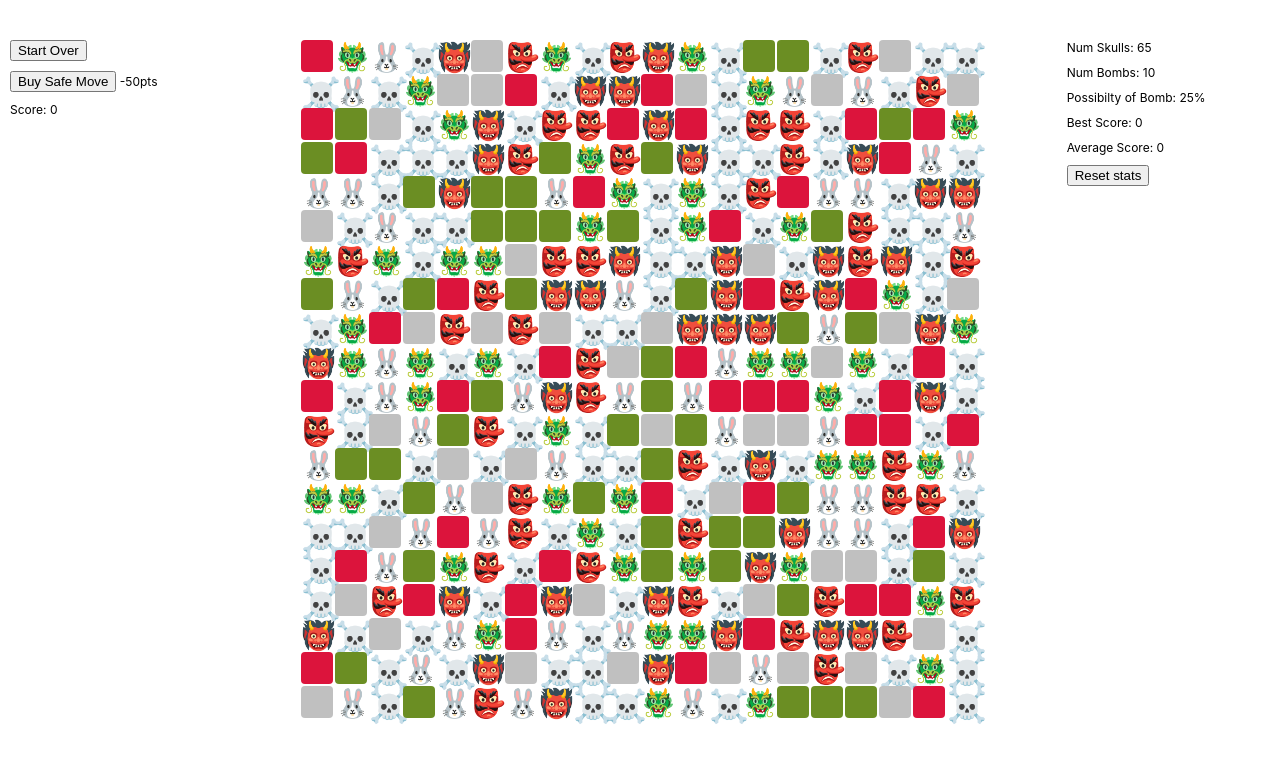
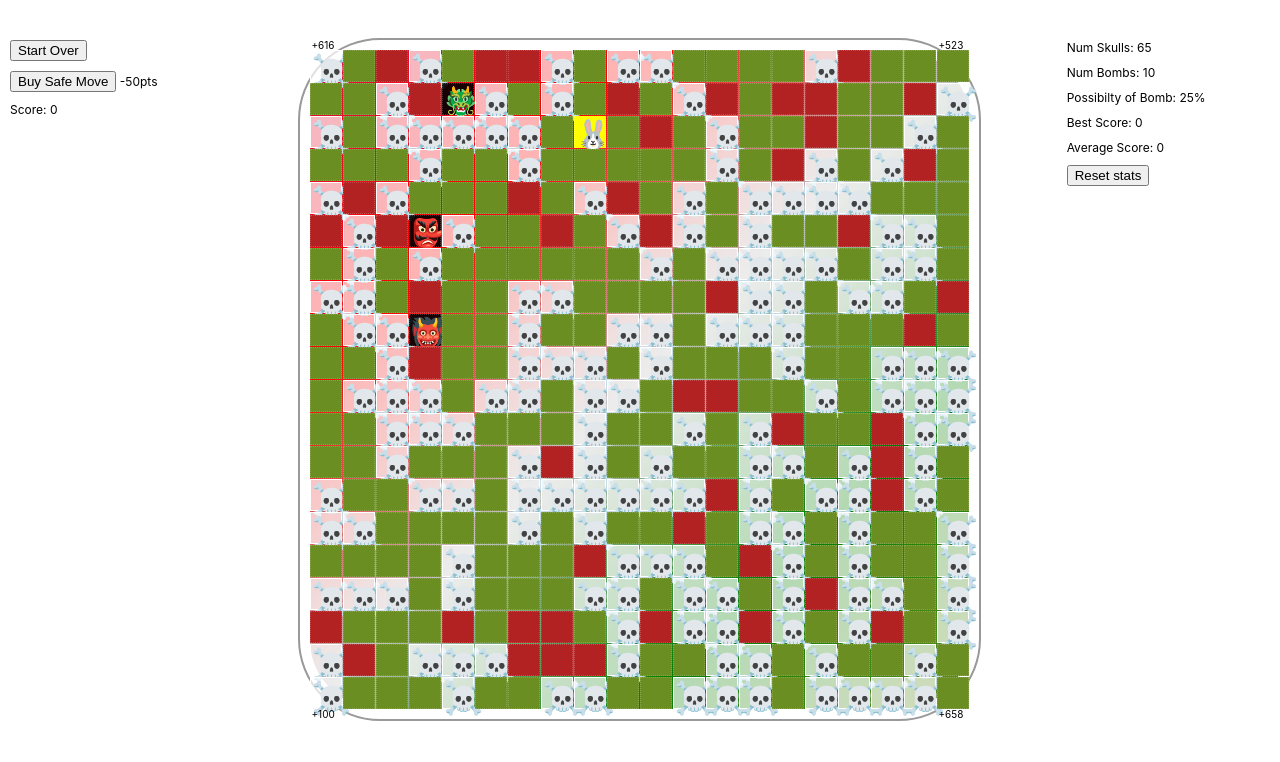
Before and after one commit to mcull/boomandblock, a React (Create React App) app: page / in a window 1280 px wide. Shown: the top 762 px of the page. Built offline with nearby package versions, Linux system fonts and the light colour scheme.

Commit message:
some formatting, and track preserving

```diff
--- a/src/App.css
+++ b/src/App.css
@@ -2,11 +2,16 @@
   display: grid;
   grid-template-columns: minmax(150px, 1fr) 4fr minmax(150px, 1fr);
   margin-top: 5vh;
+
 }
 
 .board{
+  border: 10px white solid;
+  outline: 2px #999999 solid;
+  border-radius: 10vh;
   display: grid;
-  grid-gap: 2px;
+  background-image: linear-gradient(to bottom right, CRIMSON, red, SILVER, green, OLIVEDRAB);
+  grid-gap: 1px;
   //width: 80vh;
   margin: 0 auto;
   grid-template-columns: repeat(20, 4vh);
@@ -28,9 +33,9 @@
 
 
 .cell {
-  border-radius: .5vh;
+  position: relative;
   font-size: 3.5vh;
-  border: none;
+  border: 1px dotted rgba(255,255,255,.2);
 }
 
 .key {
@@ -52,25 +57,35 @@
 }
 
 .beenThere {
-  background-color: SILVER;
+  background-color: rgba(49, 79, 79,.7);
 }
 
 .open {
   background-color: OLIVEDRAB;
 }
 .blocked {
-  background-color: CRIMSON;
+  background-color: FIREBRICK;
 }
 
+.lastMove {
+  background-color: yellow;
+}
 .potentialBoom,
 .actualBoom {
   font-size: 4vh;
-  border: none;
+  background-color: rgba(255,255,255,.7);
+  border: 1px solid white;
 }
 
 .potentialBoom::before,
 .actualBoom::before {
   content: '☠️';
+}
+
+.monster,
+.monster2,
+.monster3 {
+    background-color: rgba(0,0,0,.9);
 }
 
 .monster::before {
@@ -84,7 +99,38 @@
   content: '👹';
 }
 
-
 .lastMove::before {
     content: '🐰'
 }
+
+.bonusScore {
+  font-size: 10px;
+  position: absolute;
+  font-weight: normal;
+}
+
+.neighbor {
+  cursor: pointer;
+}
+
+.c0-19 .bonusScore {
+  //background-color: rgba(255,255,255,.4);
+  top: -12px;
+  //right: -15px;
+  //transform: rotate(45deg);
+}
+
+.c19-0 .bonusScore {
+  bottom: -12px;
+  //left: -15px;
+  //transform: rotate(45deg);
+}
+
+.c0-0 .bonusScore {
+  top: -12px;
+  //left: -20px;
+  //transform: rotate(-45deg);
+}
+.c19-19 .bonusScore {
+ bottom: -12px;
+}
--- a/src/App.js
+++ b/src/App.js
@@ -13,18 +13,55 @@ const states = ['beenThere',
                ]
 const boardSize = 20;
 
-const randomState = () => {
-  return states[Math.floor(Math.random() * states.length)];
+const shuffle = (array) => {
+  array.sort(() => Math.random() - 0.5);
+  return array;
 }
 
-const getRandomBoard = () => {
+const update = (board, row, col) => {
+  for (let i = 0; i < board.length; i++) {
+    for (let j = 0; j < board[i].length; j++) {
+      const state = board[i][j].state;
+      if (i === row && j === col) {
+        board[i][j].state = 'lastMove';
+      } else if (state === 'lastMove') {
+        board[i][j].state = 'beenThere';
+      }
+    }
+  }
+  return board;
+}
+
+const getRandomCell = () => {
+  return  [Math.floor(Math.random()*boardSize),
+           Math.floor(Math.random()*boardSize)];
+}
+
+const init = (firstMove) => {
   let board = [];
   for (let i = 0; i < boardSize; i++) {
     board[i] = [];
     for (let j = 0; j < boardSize; j++) {
-      board[i][j] = { state: randomState() }
+      board[i][j] = {state: 'open' };
+      const edges = [0,boardSize-1];
+      if (edges.includes(i) && edges.includes(j)) {
+        board[i][j]['score'] = '+' + Math.floor(Math.random()*1000);
+      }
+      if (Math.random()*100 < 40) {
+        const boomType = Math.random()*100 < 50 ? 'actual' : 'potential';
+          board[i][j].state = `${boomType}Boom`;
+      } else if (Math.random()*100 < 20) {
+          board[i][j].state = 'blocked';
+      }
     }
   }
+  let [row,col] = firstMove;
+  board[row][col].state = 'lastMove';
+  const [row1,row2,row3] = shuffle([...Array(10).keys()].filter((n) => n != row)).slice(0,3);
+  const [col1,col2,col3] = shuffle([...Array(10).keys()].filter((n) => n != col)).slice(0,3);
+  board[row1][col1].state = 'monster';
+  board[row2][col3].state = 'monster2';
+  board[row3][col3].state = 'monster3';
   return board;
 }
 
@@ -45,28 +82,27 @@ const renderKey = () => {
   )
 }
 
-const renderBoard = (board, setBoard, updateScores, updateMessage) => {
+const renderBoard = (board, updateBoard, isValid, updateScores, updateMessage) => {
   return (
     <div className="board">
     { board.map((row, i) => {
         return row.map((cell, j) => {
           const type = board[i][j].state;
+          const score = board[i][j].score;
           const key = "cell-" + i + "x" + j;
+          const validSpace = isValid(i,j);
           return (
             <div key={key}
-                 className={`cell ${type}`}
+                 className={`cell ${type} c${i}-${j} ${validSpace ? 'neighbor' : ''}`}
                  onClick={(e) => {
-                   console.log(`${i}x${j} was clicked`);
-                   console.log('pretending to send json back to server');
-                   const newBoard = getRandomBoard();
-                   console.log('pretending to get json back from server');
-                   console.log(newBoard);
-                   updateMessage(`${i}x${j}: ${type}`);
-                   updateScores(10);
-
-                   setBoard(newBoard);
+                   if (validSpace) {
+                     const newBoard = update(board, i, j);
+                     updateMessage(`${i}x${j}: ${type}`);
+                     updateScores(10);
+                     updateBoard(newBoard, [i,j]);
+                   }
                  }}
-            />
+            ><div className="bonusScore">{score}</div></div>
           )
         })
       })
@@ -76,15 +112,17 @@ const renderBoard = (board, setBoard, updateScores, updateMessage) => {
 }
 
 const App = (props) => {
-  const [board, setBoard] = useState(() => {
-    return getRandomBoard();
-  });
+
   const [score, setScore] = useState(0);
   const [maxScore, setMaxScore] = useState(0);
   const [totalScore, setTotalScore] = useState(0);
   const [avgScore, setAvgScore] = useState(0);
   const [numGames, setNumGames] = useState(0);
   const [message, setMessage] = useState(null);
+  const [lastMove, setLastMove] = useState(() => getRandomCell());
+  const [board, setBoard] = useState(() => {
+    return init(lastMove);
+  });
 
   const updateScores = (points) => {
     const newScore = score + points;
@@ -104,24 +142,41 @@ const App = (props) => {
     setNumGames(0);
   }
 
+  const updateBoard = (board, lastMove) => {
+    setBoard(board);
+    setLastMove(lastMove);
+  }
+
+  const isValid = (row,col) => {
+    const x =  [row-1,row,row+1].includes(lastMove[0]) &&
+           [col-1,col,col+1].includes(lastMove[1]);
+    return x;
+  }
+
+  const handleStartOver = () => {
+    const firstMove = getRandomCell()
+    setLastMove(firstMove);
+    setBoard(init(firstMove));
+    setScore(0);
+    const totalGames = numGames + 1;
+    setNumGames(totalGames);
+    setAvgScore(totalScore/totalGames);
+
+  }
+
   return (
     <div className="App">
       <div className="left">
         <div className="controls">
-          <div><button onClick={(e) => {
-            const newBoard = getRandomBoard();
-            setScore(0);
-            const totalGames = numGames + 1;
-            setNumGames(totalGames);
-            setAvgScore(totalScore/totalGames);
-            setBoard(newBoard);
-          }}>Start Over</button></div>
+          <div>
+            <button onClick={()=>handleStartOver()}>Start Over</button>
+            </div>
           <div><button>Buy Safe Move</button> -50pts</div>
           <div>Score: {score}</div>
           {message && (<div>{message}</div>)}
         </div>
       </div>
-      { renderBoard(board, setBoard, updateScores, updateMessage) }
+      { renderBoard(board, updateBoard, isValid, updateScores, updateMessage) }
       <div className="right">
         <div className="controls">
           <div>Num Skulls: 65</div>
```
